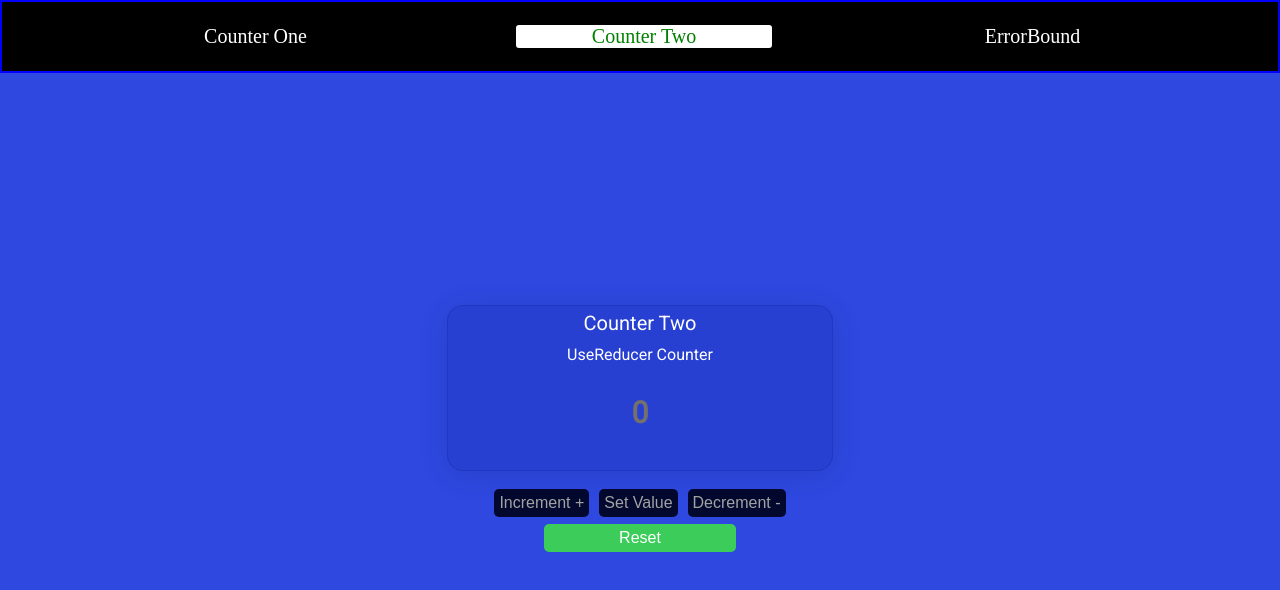
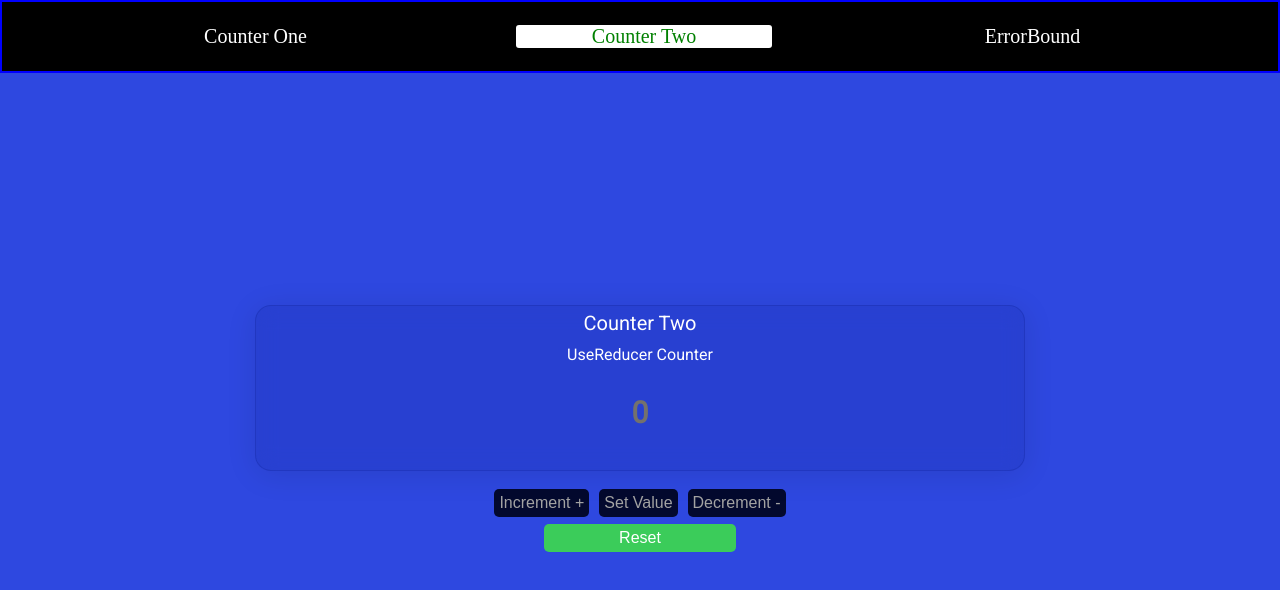
Before and after one commit to Adezb/Counter-App-Exam-Project, a React (Create React App) app: page /countertwo in a window 1280 px wide. Shown: the top 590 px of the page. Built offline with nearby package versions, Linux system fonts and the light colour scheme.

Commit message:
index.css file updated

```diff
--- a/src/index.css
+++ b/src/index.css
@@ -15,6 +15,7 @@ body {
   border: 2px solid blue;
   background-color: black;
   padding: 8px 0 8px 8px;
+  min-width: 50vw;
   font-size: 20px;
 }
 
@@ -32,7 +33,7 @@ body {
   position: absolute;
   margin-bottom: 170px;
   font-family: "Roboto", sans-serif;
-  width: 30vw;
+  width: 60vw;
   background: rgba(20, 41, 158, 0.21);
   border-radius: 16px;
   box-shadow: 0 4px 30px rgba(0, 0, 0, 0.1);
```
